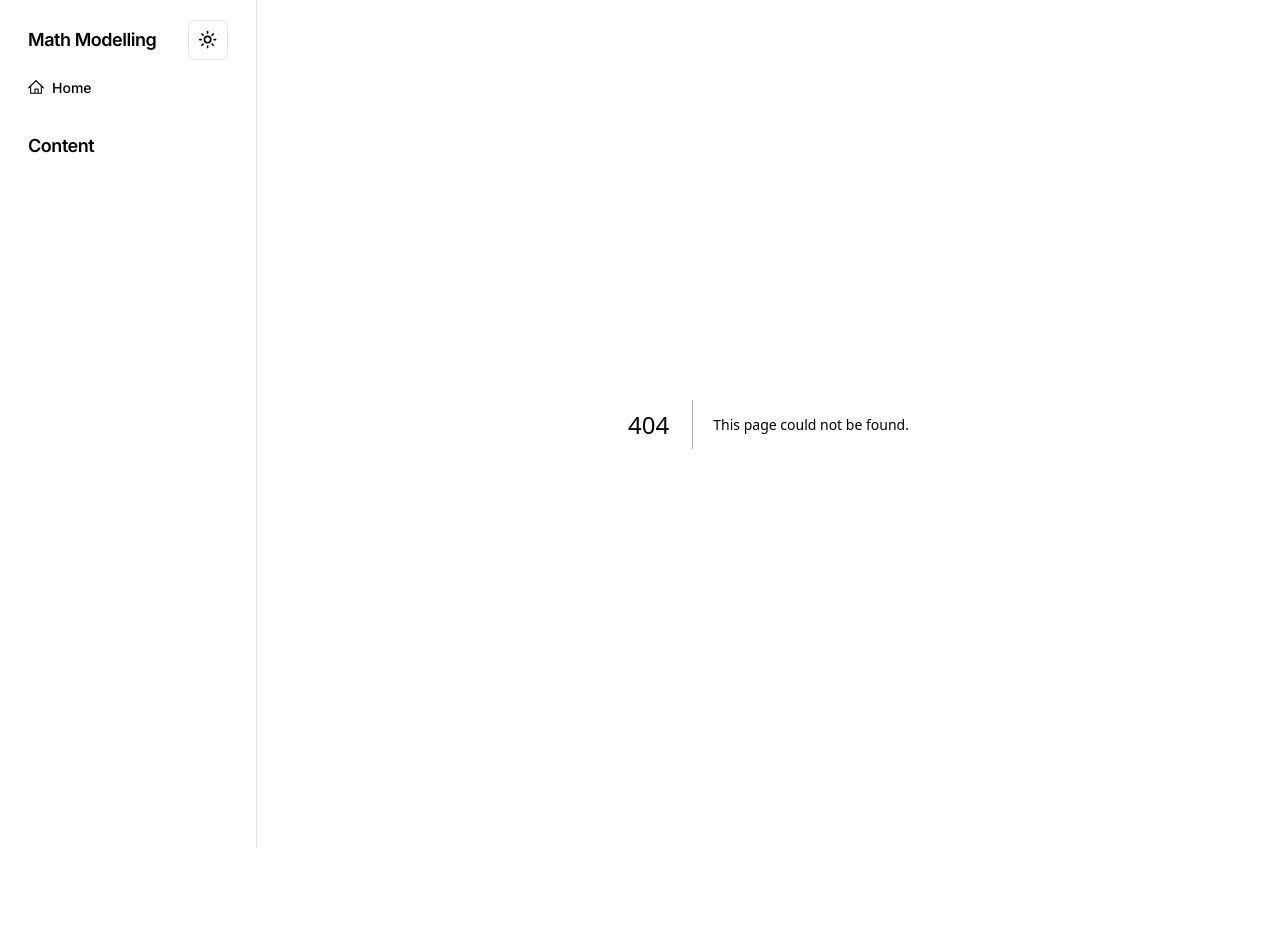
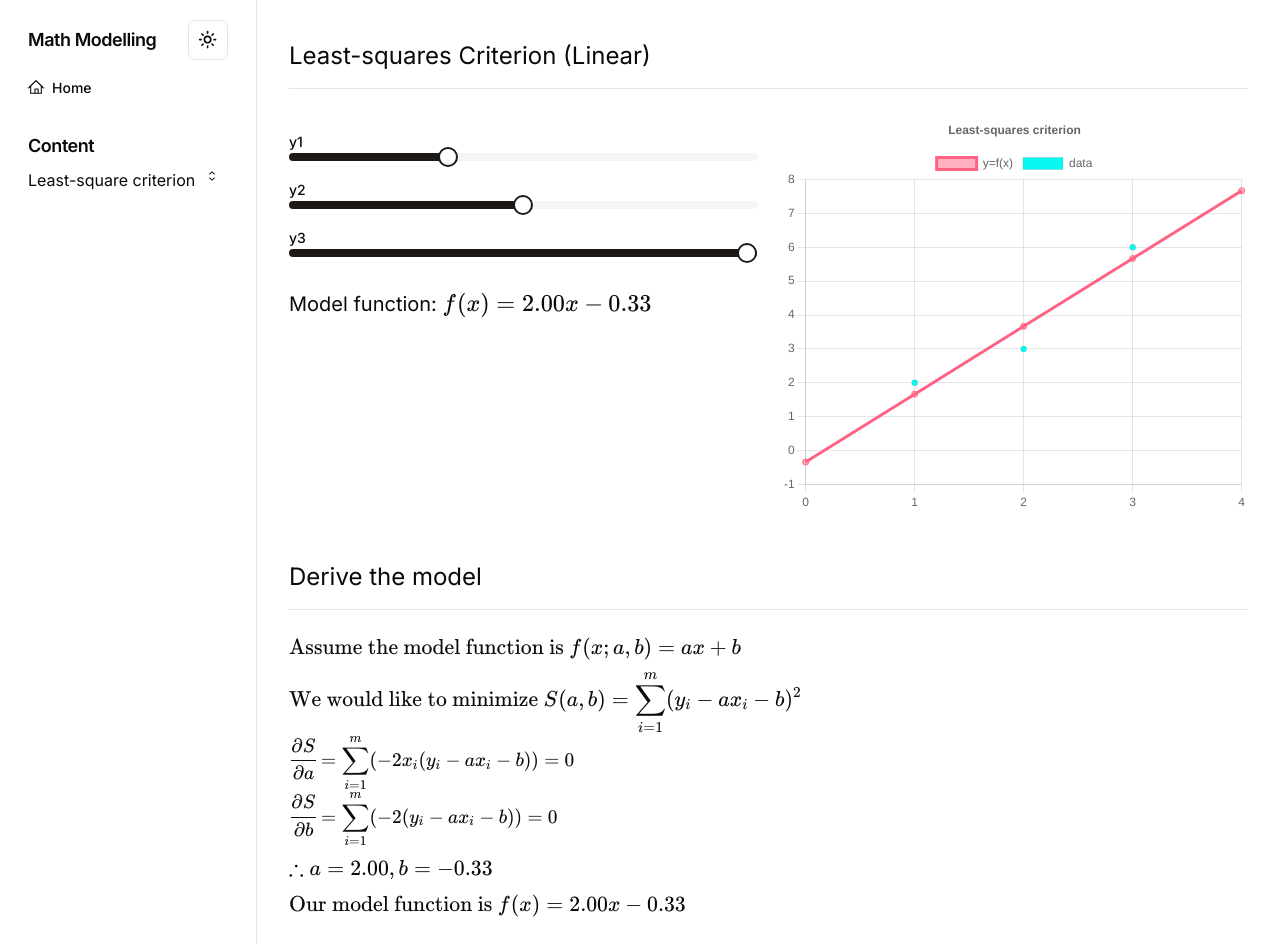
Before and after one commit to Iafcy622/math-modeling, a Next.js app: page /least-square/linear in a window 1280 px wide. Before the commit this address had no page. Before the commit the page ends 848 px from the top, so only its background shows below. Built offline with nearby package versions, Linux system fonts and the light colour scheme.

Commit message:
Updated SideNav with Collapsible and added routes

```diff
--- /dev/null
+++ b/app/least-square/linear/page.tsx
@@ -0,0 +1,5 @@
+import Example from "@/components/example";
+
+export default function Page() {
+  return <Example />;
+}
--- a/app/page.tsx
+++ b/app/page.tsx
@@ -1,11 +1,5 @@
 "use client";
 
-import Example from "@/components/example";
-
 export default function Home() {
-  return (
-    <main>
-      <Example />
-    </main>
-  );
+  return <main>Home</main>;
 }
--- a/components/sidenav.tsx
+++ b/components/sidenav.tsx
@@ -3,7 +3,16 @@
 import { cn } from "@/lib/utils";
 import { Button } from "@/components/ui/button";
 import { ScrollArea } from "@/components/ui/scroll-area";
-import { HomeIcon } from "@radix-ui/react-icons";
+import {
+  Collapsible,
+  CollapsibleContent,
+  CollapsibleTrigger,
+} from "@/components/ui/collapsible";
+import {
+  HomeIcon,
+  ChevronRightIcon,
+  CaretSortIcon,
+} from "@radix-ui/react-icons";
 import { ModeToggle } from "@/components/darkmode-toggle";
 import Link from "next/link";
 import { usePathname } from "next/navigation";
@@ -11,6 +20,18 @@ import clsx from "clsx";
 
 export function Sidebar({ className }: { className: String }) {
   const pathname = usePathname();
+  const content = [
+    {
+      id: 1,
+      name: "Least-square criterion",
+      url: "least-square",
+      collapsible: true,
+      collapseContent: [
+        { name: "Linear", url: "least-square/linear" },
+        { name: "Polynomial", url: "least-square/polynomial" },
+      ],
+    },
+  ];
 
   return (
     <div className={cn("pb-12", className)}>
@@ -23,11 +44,11 @@ export function Sidebar({ className }: { className: String }) {
             </div>
           </h2>
           <div className="space-y-1">
-            <Link href="/dashboard" passHref>
+            <Link href="/" passHref>
               <Button
                 variant="ghost"
                 className={clsx("w-full justify-start", {
-                  "bg-primary-foreground": pathname == "/dashboard",
+                  "bg-primary-foreground": pathname == "/",
                 })}
               >
                 <HomeIcon className="mr-2 h-4 w-4" />
@@ -42,26 +63,56 @@ export function Sidebar({ className }: { className: String }) {
             Content
           </h2>
           <ScrollArea className="h-[300px] px-1">
-            {/* <div className="space-y-1 p-2">
-              {notes?.map((note) => (
+            <div className="space-y-1 p-2">
+              {content?.map((item) => {
+                if (item.collapsible) {
+                  return (
+                    <Collapsible>
+                      <CollapsibleTrigger className="w-full flex justify-between font-normal px-4">
+                        {item.name}
+                        <CaretSortIcon className="mr-2 h-4 w-4" />
+                      </CollapsibleTrigger>
+                      <CollapsibleContent>
+                        {item.collapseContent?.map((collapse) => (
                           <Link
-                  key={note.id}
-                  href={`/dashboard/notes/${note.id}`}
+                            key={item.id}
+                            href={`/${collapse.url}`}
                             passHref
                           >
                             <Button
                               variant="ghost"
-                    className={clsx("w-full justify-start font-normal", {
+                              className={clsx(
+                                "w-full justify-start font-normal",
+                                {
                                   "bg-primary-foreground":
-                        pathname == `/dashboard/notes/${note.id}`,
-                    })}
+                                    pathname == `/${collapse.url}`,
+                                }
+                              )}
                             >
-                    <Pencil2Icon className="mr-2 h-4 w-4" />
-                    {note.title}
+                              <ChevronRightIcon className="mr-2 h-4 w-4" />
+                              {collapse.name}
                             </Button>
                           </Link>
                         ))}
-            </div> */}
+                      </CollapsibleContent>
+                    </Collapsible>
+                  );
+                } else {
+                  return (
+                    <Link key={item.id} href={`/${item.url}`} passHref>
+                      <Button
+                        variant="ghost"
+                        className={clsx("w-full justify-start font-normal", {
+                          "bg-primary-foreground": pathname == `/${item.url}`,
+                        })}
+                      >
+                        {item.name}
+                      </Button>
+                    </Link>
+                  );
+                }
+              })}
+            </div>
           </ScrollArea>
         </div>
       </div>
--- /dev/null
+++ b/components/ui/collapsible.tsx
@@ -0,0 +1,11 @@
+"use client"
+
+import * as CollapsiblePrimitive from "@radix-ui/react-collapsible"
+
+const Collapsible = CollapsiblePrimitive.Root
+
+const CollapsibleTrigger = CollapsiblePrimitive.CollapsibleTrigger
+
+const CollapsibleContent = CollapsiblePrimitive.CollapsibleContent
+
+export { Collapsible, CollapsibleTrigger, CollapsibleContent }
--- a/package.json
+++ b/package.json
@@ -9,6 +9,7 @@
     "lint": "next lint"
   },
   "dependencies": {
+    "@radix-ui/react-collapsible": "^1.0.3",
     "@radix-ui/react-dropdown-menu": "^2.0.6",
     "@radix-ui/react-icons": "^1.3.0",
     "@radix-ui/react-label": "^2.0.2",
```
Also changed, not shown: 1 other file (tests, documents, lock files or other folders). Lines whose indentation alone changed are shown as unchanged.
